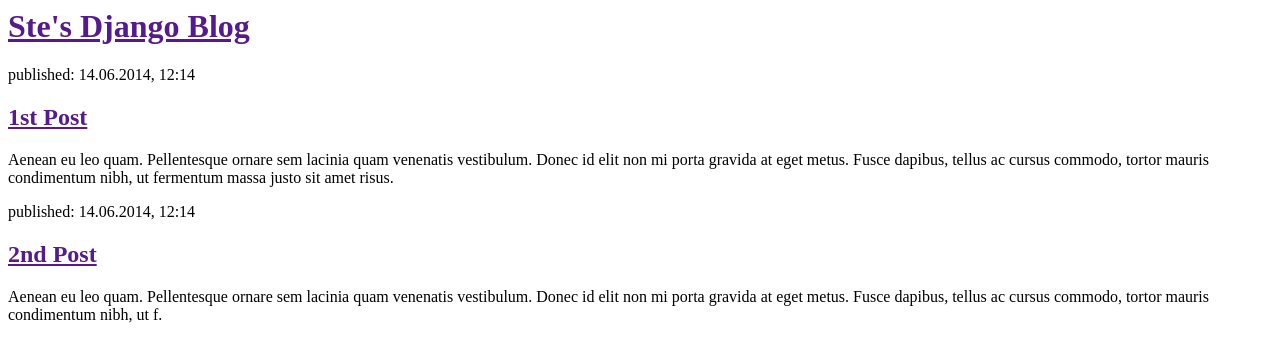
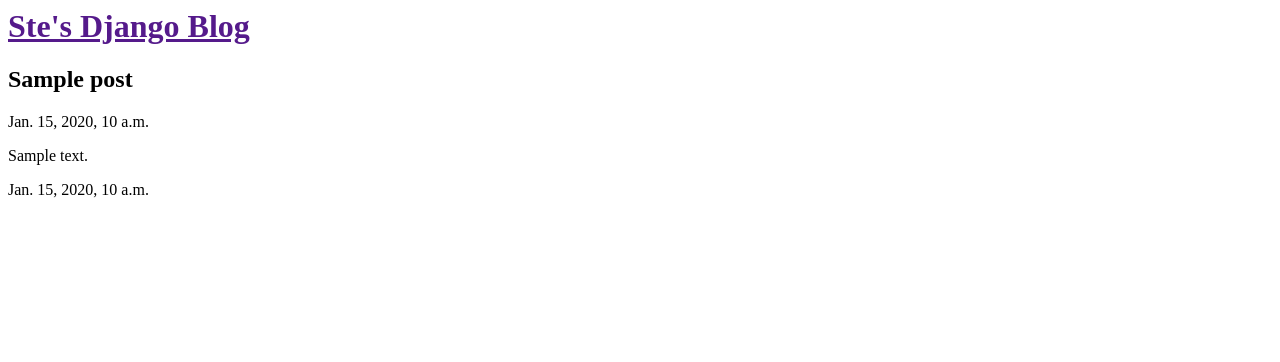
Before and after one commit to ShotsOnTarget/my-django-blog, a Django app: page / in a window 1280 px wide. Shown: the top 362 px of the page. Run offline with Django 3.2, Linux system fonts and the light colour scheme; tables that the repository leaves empty hold one stand-in row (values such as "Sample post").

Commit message:
Added views and template for index post_list

```diff
--- a/blog/templates/blog/post_list.html
+++ b/blog/templates/blog/post_list.html
@@ -7,16 +7,16 @@
             <h1><a href="">Ste's Django Blog</a></h1>
         </div>
 
-        <div>
-            <p>published: 14.06.2014, 12:14</p>
-            <h2><a href="">1st Post</a></h2>
-            <p>Aenean eu leo quam. Pellentesque ornare sem lacinia quam venenatis vestibulum. Donec id elit non mi porta gravida at eget metus. Fusce dapibus, tellus ac cursus commodo, tortor mauris condimentum nibh, ut fermentum massa justo sit amet risus.</p>
-        </div>
+        {% for post in posts %}
+            <div>
+                <h2>{{ post.title}} </h2>
+                <p> {{post.created_date}} </p>
+                <p>{{ post.text }} </p>
+                <p> {{post.published_date}} </p>
 
-        <div>
-            <p>published: 14.06.2014, 12:14</p>
-            <h2><a href="">2nd Post</a></h2>
-            <p>Aenean eu leo quam. Pellentesque ornare sem lacinia quam venenatis vestibulum. Donec id elit non mi porta gravida at eget metus. Fusce dapibus, tellus ac cursus commodo, tortor mauris condimentum nibh, ut f.</p>
-        </div>
+            </div>
+        {% endfor %}
+
+
     </body>
 </html>
--- a/blog/views.py
+++ b/blog/views.py
@@ -1,4 +1,7 @@
 from django.shortcuts import render
+from django.utils import timezone
+from .models import Post
 
 def post_list(request):
-    return render(request, 'blog/post_list.html', {})
+    posts = Post.objects.all()
+    return render(request, 'blog/post_list.html', {'posts':posts})
```
